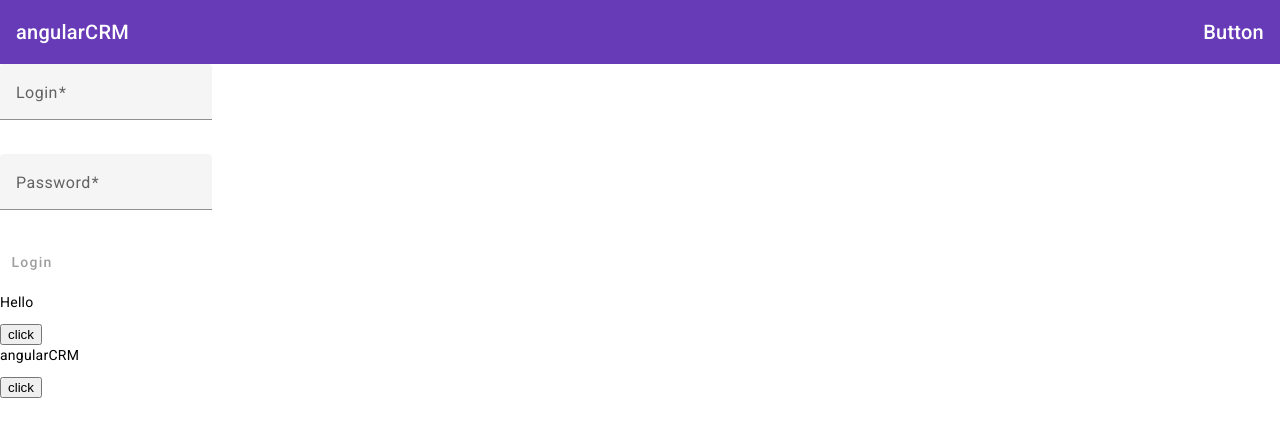
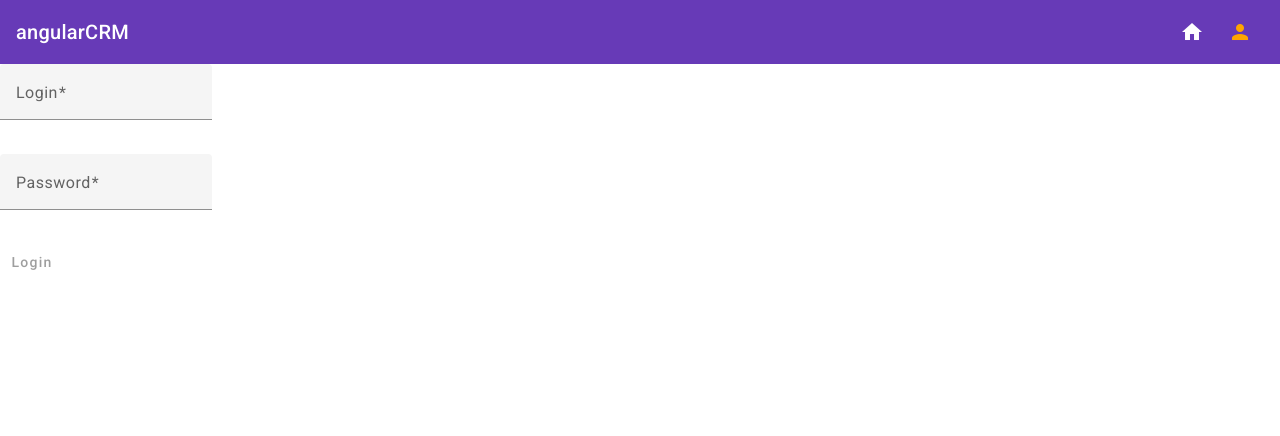
Before and after one commit to jollivetc/angularCRM-Nov23, an Angular app: page /login in a window 1280 px wide. Before the commit this address led to /. Shown: the top 436 px of the page. Built offline with nearby package versions, Linux system fonts and the light colour scheme.

Commit message:
navigation

```diff
--- a/src/app/app-material/app-material.module.ts
+++ b/src/app/app-material/app-material.module.ts
@@ -3,9 +3,12 @@
 import {MatToolbarModule} from '@angular/material/toolbar'
 import {MatButtonModule} from '@angular/material/button'
 import {MatFormFieldModule} from '@angular/material/form-field'
+import {MatIconModule} from '@angular/material/icon'
+import {MatTooltipModule} from '@angular/material/tooltip'
 
 
-const importsExports=[MatInputModule, MatToolbarModule, MatButtonModule, MatFormFieldModule]
+const importsExports=[MatInputModule, MatToolbarModule, MatButtonModule, MatFormFieldModule,
+                      MatIconModule, MatTooltipModule]
 
 @NgModule({
   declarations: [],
--- a/src/app/app-routing.module.ts
+++ b/src/app/app-routing.module.ts
@@ -1,7 +1,15 @@
 import { NgModule } from '@angular/core';
 import { RouterModule, Routes } from '@angular/router';
+import { LoginComponent } from './login/login.component';
+import { HomeComponent } from './home/home.component';
+import { authenticationGuard } from './login/authentication.guard';
 
-const routes: Routes = [];
+const routes: Routes = [
+  {path:'', redirectTo:'login', pathMatch:'full'},
+  {path:'login', component:LoginComponent},
+  {path:'home', component:HomeComponent, canActivate:[authenticationGuard]},
+  {path:'**', redirectTo:'home', pathMatch:'full'}
+];
 
 @NgModule({
   imports: [RouterModule.forRoot(routes)],
--- a/src/app/app.component.html
+++ b/src/app/app.component.html
@@ -1,12 +1,18 @@
 <mat-toolbar color="primary">
   <span>{{ title }}</span>
   <span class="fill-space"></span>
-  <span>Button</span>
+  <span>
+    <a mat-icon-button matTooltip="home"
+        routerLink="/home" routerLinkActive="is-active">
+      <mat-icon>home</mat-icon>
+    </a>
+  </span>
+  <span>
+    <a mat-icon-button matTooltip="login"
+        routerLink="/login" routerLinkActive="is-active">
+      <mat-icon>person</mat-icon>
+    </a>
+  </span>
 </mat-toolbar>
 
-<crm-login></crm-login>
-
-<crm-dummy label="Hello"
-    (clicked)="catched($event)"></crm-dummy>
- <crm-dummy [label]="title"
-    (clicked)="catched2($event)"></crm-dummy>
+<router-outlet></router-outlet>
--- a/src/app/app.module.ts
+++ b/src/app/app.module.ts
@@ -9,13 +9,15 @@
 import { AppMaterialModule } from './app-material/app-material.module';
 import { DummyComponent } from './component/dummy/dummy.component';
 import { HelpComponent } from './component/help/help.component';
+import { HomeComponent } from './home/home.component';
 
 @NgModule({
   declarations: [
     AppComponent,
     LoginComponent,
     DummyComponent,
-    HelpComponent
+    HelpComponent,
+    HomeComponent
   ],
   imports: [
     BrowserModule,
--- /dev/null
+++ b/src/app/home/home.component.html
@@ -0,0 +1 @@
+<p>home works!</p>
--- /dev/null
+++ b/src/app/login/authentication.guard.ts
@@ -0,0 +1,12 @@
+import { inject } from '@angular/core';
+import { CanActivateFn, Router } from '@angular/router';
+import { AuthenticationService } from './authentication.service';
+
+export const authenticationGuard: CanActivateFn = (route, state) => {
+  const authentService = inject(AuthenticationService);
+  const router = inject(Router);
+  if(!authentService.isAuthenticated){
+    return router.parseUrl('/login')
+  }
+  return true;
+};
--- a/src/app/login/authentication.service.ts
+++ b/src/app/login/authentication.service.ts
@@ -1,18 +1,37 @@
 import { Injectable } from '@angular/core';
+import { User } from './model/user';
+
+const USER_KEY = 'USER_KEY';
 
 @Injectable({
   providedIn: 'root'
 })
 export class AuthenticationService {
 
-  constructor() { }
+  currentUser?:User;
+  constructor() {
+    if(sessionStorage.getItem(USER_KEY)){
+      this.currentUser = JSON.parse(sessionStorage.getItem(USER_KEY)!);
+    }
+  }
+
+  get isAuthenticated():boolean{
+    return !!this.currentUser;
+  }
+
+  disconnect():void{
+    this.currentUser = undefined;
+    sessionStorage.clear()
+  }
 
   authentUser(login:string, password:string):any{
-    return {
+    this.currentUser =  {
       id:1,
       login:login,
       lastname:'Doe',
       firstname: 'Jane'
     }
+    sessionStorage.setItem(USER_KEY, JSON.stringify(this.currentUser));
+    return this.currentUser;
   }
 }
--- a/src/app/login/login.component.ts
+++ b/src/app/login/login.component.ts
@@ -1,6 +1,7 @@
 import { Component } from '@angular/core';
 import { AbstractControl, FormControl, FormGroup, ValidationErrors, Validators } from '@angular/forms';
 import { AuthenticationService } from './authentication.service';
+import { Router } from '@angular/router';
 
 @Component({
   selector: 'crm-login',
@@ -15,7 +16,8 @@
       minlength : 'more than 3 characters'
   }
 
-constructor(private authentService:AuthenticationService){
+constructor(private authentService:AuthenticationService, private router:Router){
+  this.authentService.disconnect();
     this.loginForm = new FormGroup({
       login: new FormControl('',[Validators.required, Validators.minLength(3)]),
       password: new FormControl('', [Validators.required, Validators.minLength(3), no$InPassword])
@@ -24,7 +26,9 @@
   onSubmit():void{
     const user:any = this.authentService.authentUser(this.loginForm.value.login,
                                                       this.loginForm.value.password)
-    console.log(user);
+    if(user){
+      this.router.navigateByUrl('/home');
+    }
   }
 }
 
--- /dev/null
+++ b/src/app/login/model/user.ts
@@ -0,0 +1,6 @@
+export interface User {
+  id:number,
+  login: string,
+  firstname:string,
+  lastname:string
+}
--- a/src/styles.scss
+++ b/src/styles.scss
@@ -6,3 +6,9 @@
 .ng-invalid.ng-touched {
   border-color: red;
 }
+
+.is-active{
+  .mat-icon{
+    color:orange;
+  }
+}
```
Also changed, not shown: src/app/home/home.component.ts (added, +10 -0 lines), src/app/home/home.component.scss (added), 2 other files (tests, documents, lock files or other folders).
